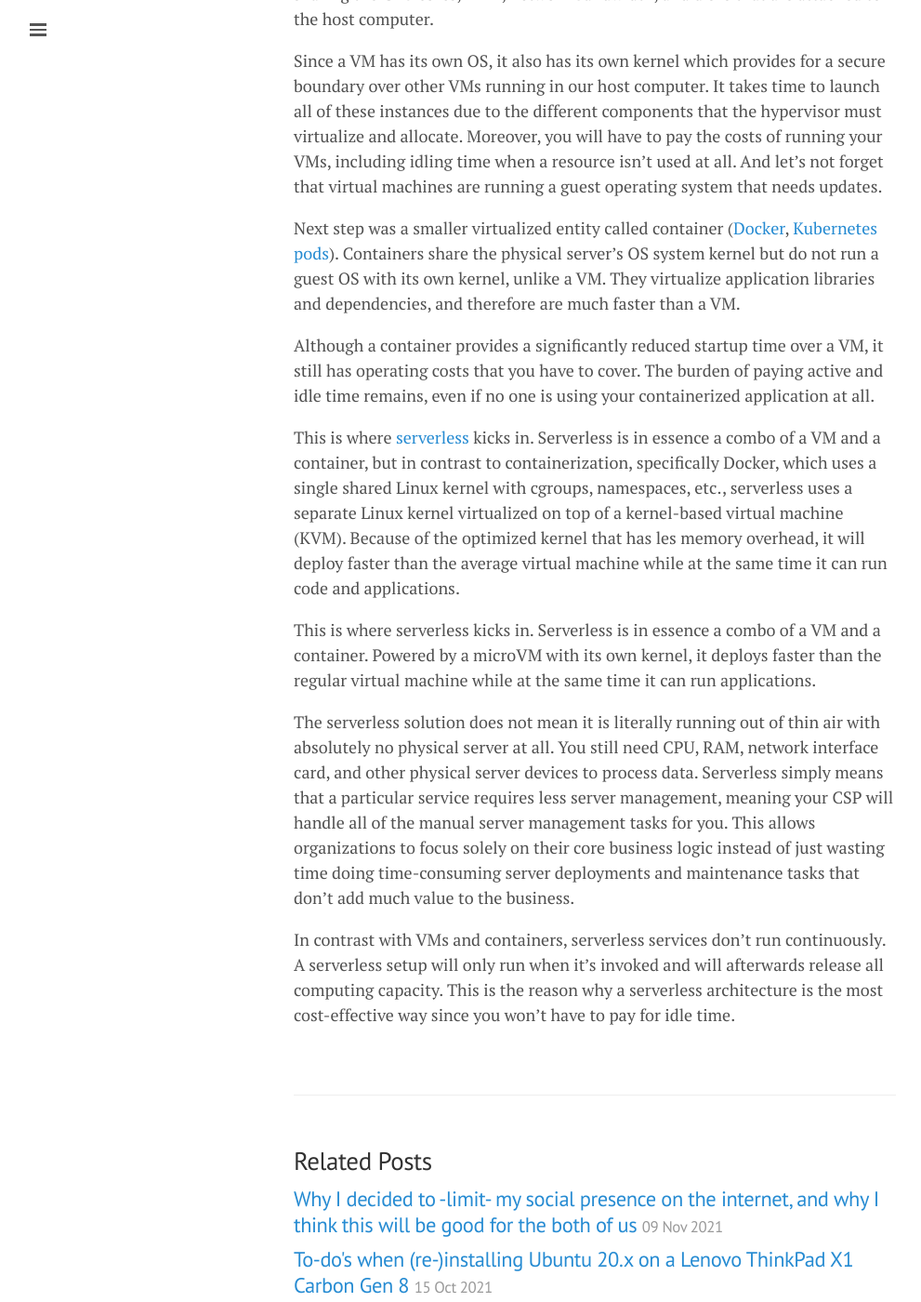
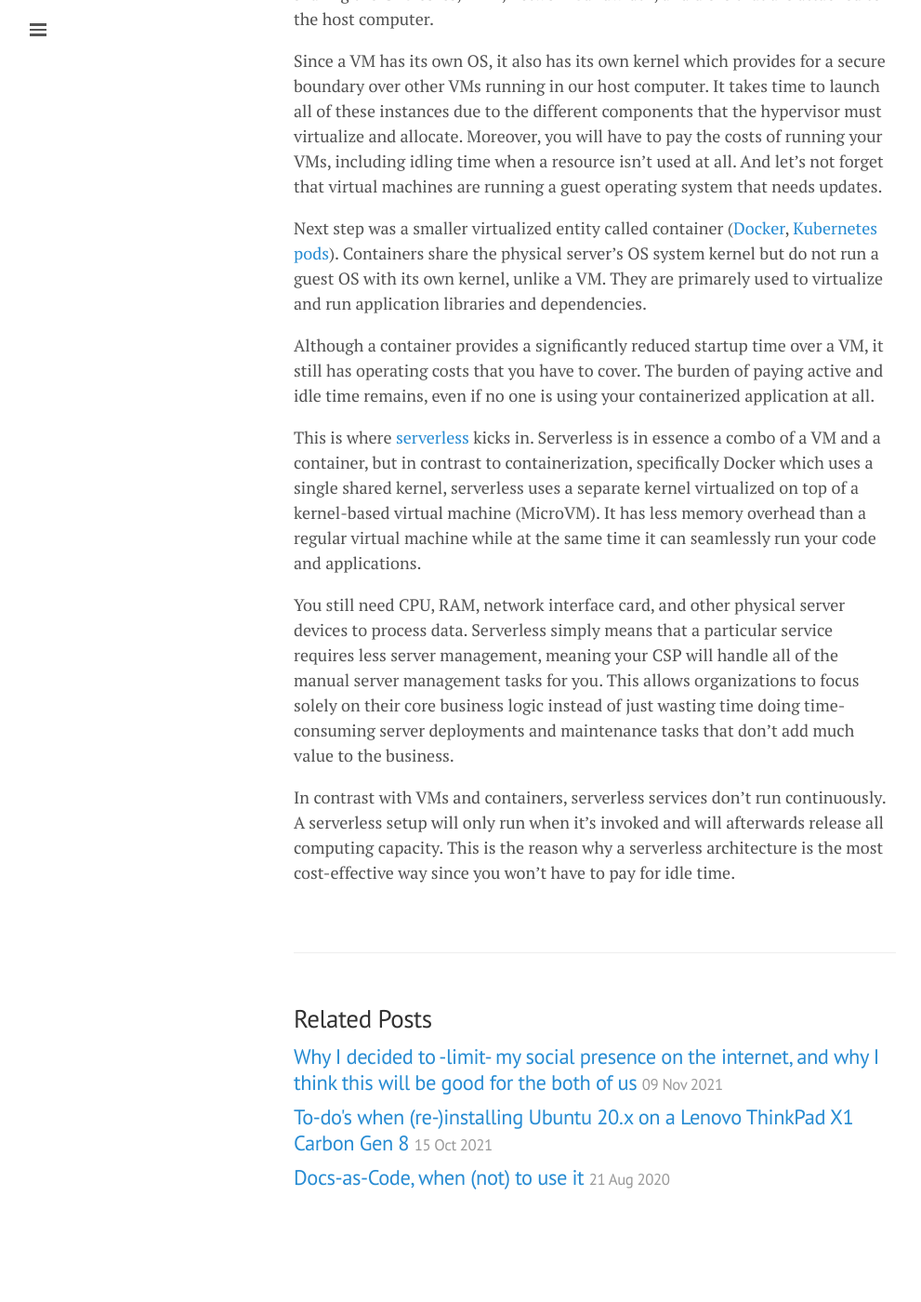
Before and after one commit to lgeurts/lgeurts.github.io, a Jekyll site: the page built from _posts/2022-03-29-what-is-serverless-computing.md, in a window 1280 px wide and 1400 px high, scrolled down 643 px. Shown: the whole window at 93% size, without its empty margins (0-991 px from the left). Built offline with Jekyll 4.4.1, drawn with Linux system fonts in a browser that asks for light colours; nearby versions of some CDN libraries; comment, search, counter and statistics services are not loaded; after the commit the page ends 1978 px from its top, so only the background shows below that; some of the changed text lies outside the part shown.

Commit message:
Update 2022-03-29-what-is-serverless-computing.md

```diff
--- a/_posts/2022-03-29-what-is-serverless-computing.md
+++ b/_posts/2022-03-29-what-is-serverless-computing.md
@@ -17,14 +17,12 @@
 
 Since a VM has its own OS, it also has its own kernel which provides for a secure boundary over other VMs running in our host computer. It takes time to launch all of these instances due to the different components that the hypervisor must virtualize and allocate. Moreover, you will have to pay the costs of running your VMs, including idling time when a resource isn’t used at all. And let's not forget that virtual machines are running a guest operating system that needs updates.
 
-Next step was a smaller virtualized entity called container ([Docker](https://aws.amazon.com/docker/), [Kubernetes pods](https://aws.amazon.com/kubernetes/)). Containers share the physical server’s OS system kernel but do not run a guest OS with its own kernel, unlike a VM. They virtualize application libraries and dependencies, and therefore are much faster than a VM.
+Next step was a smaller virtualized entity called container ([Docker](https://aws.amazon.com/docker/), [Kubernetes pods](https://aws.amazon.com/kubernetes/)). Containers share the physical server’s OS system kernel but do not run a guest OS with its own kernel, unlike a VM. They are primarely used to virtualize and run application libraries and dependencies.
 
 Although a container provides a significantly reduced startup time over a VM, it still has operating costs that you have to cover. The burden of paying active and idle time remains, even if no one is using your containerized application at all.
 
-This is where [serverless](https://aws.amazon.com/serverless/) kicks in. Serverless is in essence a combo of a VM and a container, but in contrast to containerization, specifically Docker, which uses a single shared Linux kernel with cgroups, namespaces, etc., serverless uses a separate Linux kernel virtualized on top of a kernel-based virtual machine (KVM). Because of the optimized kernel that has les memory overhead, it will deploy faster than the average virtual machine while at the same time it can run code and applications.
+This is where [serverless](https://aws.amazon.com/serverless/) kicks in. Serverless is in essence a combo of a VM and a container, but in contrast to containerization, specifically Docker which uses a single shared kernel, serverless uses a separate kernel virtualized on top of a kernel-based virtual machine (MicroVM). It has less memory overhead than a regular virtual machine while at the same time it can seamlessly run your code and applications.
 
-This is where serverless kicks in. Serverless is in essence a combo of a VM and a container. Powered by a microVM with its own kernel, it deploys faster than the regular virtual machine while at the same time it can run applications.
-
-The serverless solution does not mean it is literally running out of thin air with absolutely no physical server at all. You still need CPU, RAM, network interface card, and other physical server devices to process data. Serverless simply means that a particular service requires less server management, meaning your CSP will handle all of the manual server management tasks for you. This allows organizations to focus solely on their core business logic instead of just wasting time doing time-consuming server deployments and maintenance tasks that don’t add much value to the business.
+You still need CPU, RAM, network interface card, and other physical server devices to process data. Serverless simply means that a particular service requires less server management, meaning your CSP will handle all of the manual server management tasks for you. This allows organizations to focus solely on their core business logic instead of just wasting time doing time-consuming server deployments and maintenance tasks that don’t add much value to the business.
 
 In contrast with VMs and containers, serverless services don't run continuously. A serverless setup will only run when it's invoked and will afterwards release all computing capacity. This is the reason why a serverless architecture is the most cost-effective way since you won’t have to pay for idle time.
```
